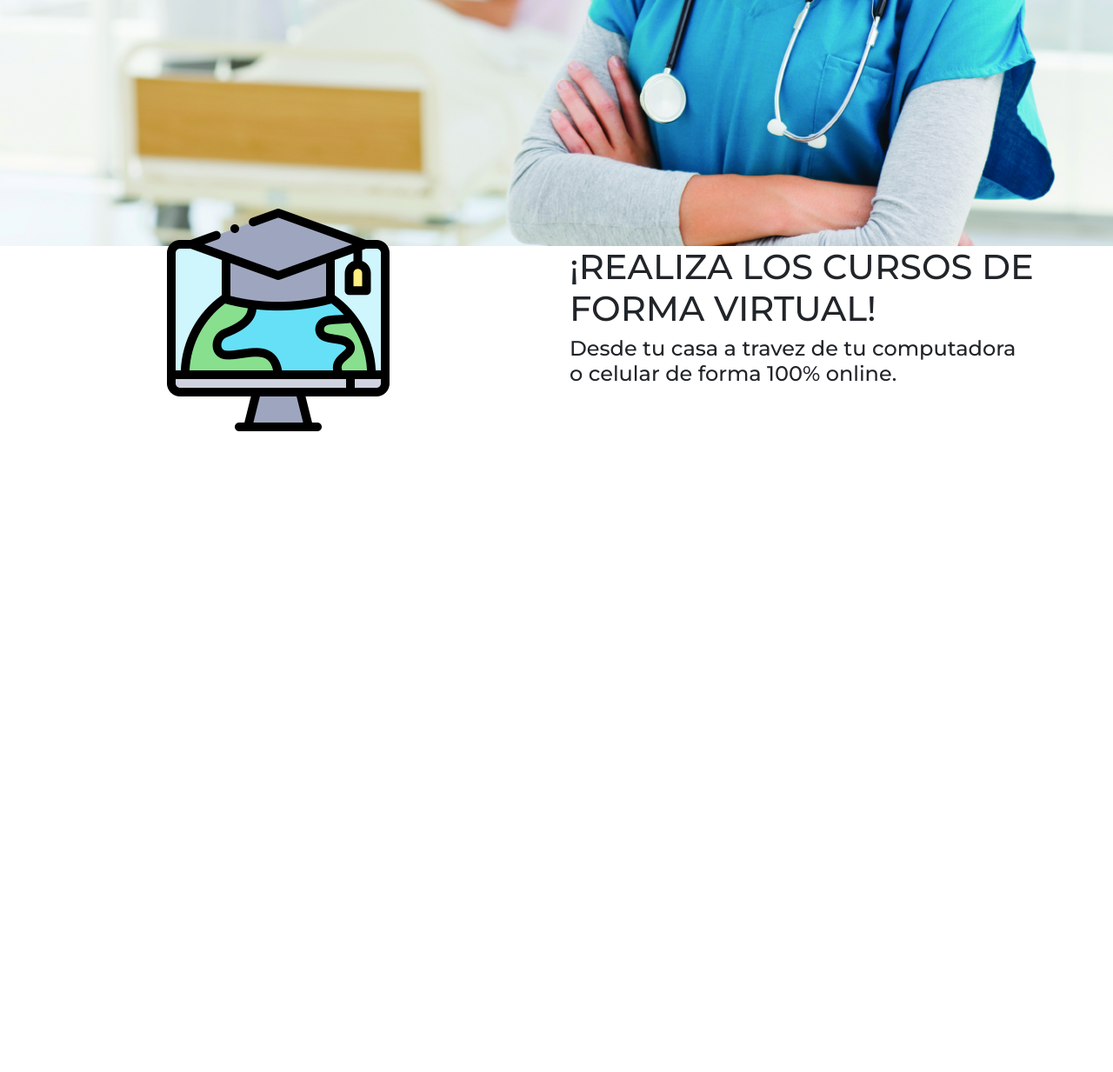
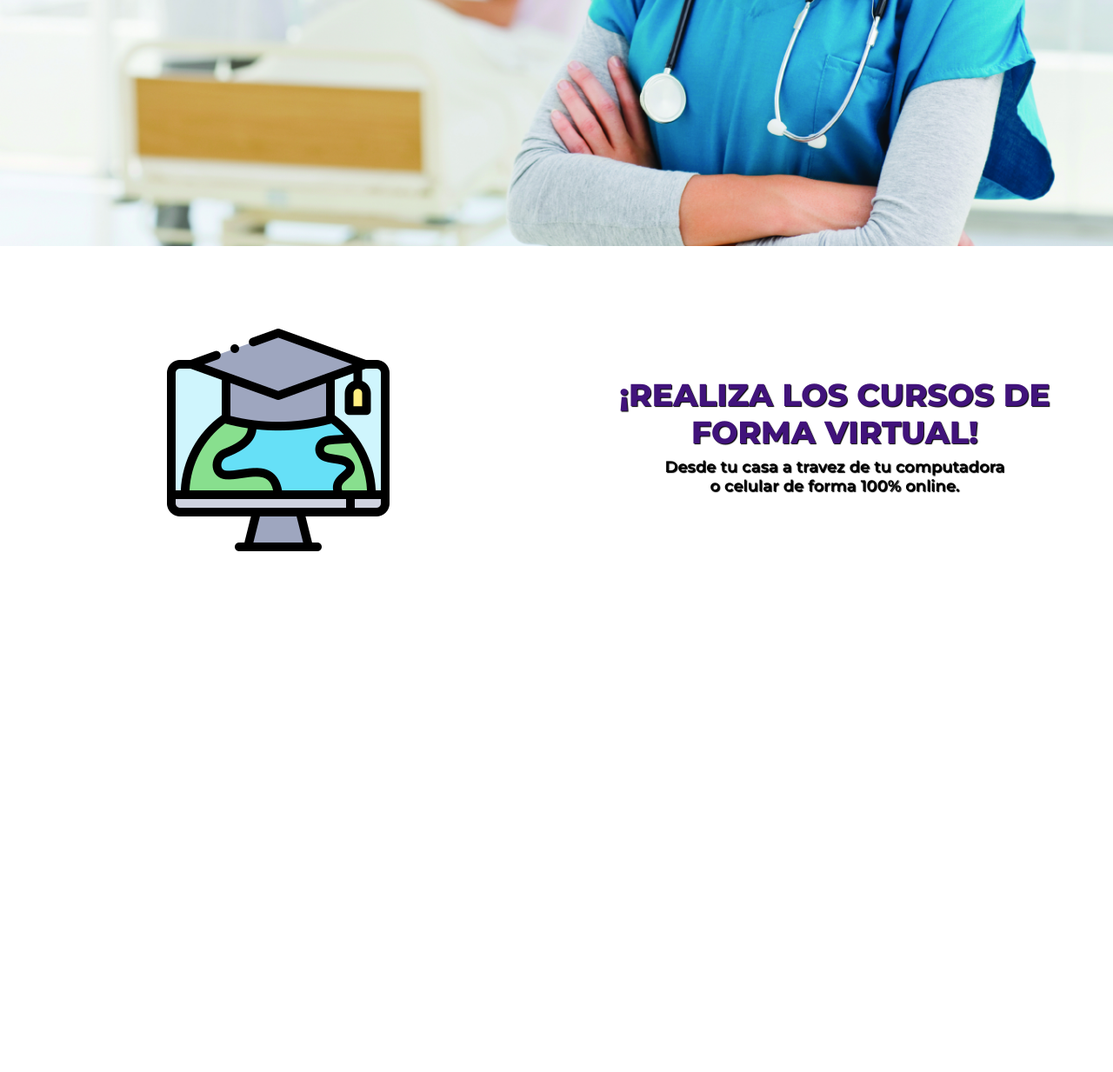
Before and after one commit to desqui92/IdemSalud, a PHP site: page / in a window 1280 px wide. Shown: the part 622-1855 px from the top of the page at 87% size. Before the commit the page ends 1118 px from the top, so only its background shows below. Run offline with PHP 8.4, Linux system fonts and the light colour scheme.

Commit message:
informacion

```diff
--- a/css/estilo.css
+++ b/css/estilo.css
@@ -79,32 +79,9 @@ html,body{
       color:white;
       text-shadow: 1px 1px 1px black;
     }
-    .cont-info{
-      margin-top:12%;
-    }
-
-    .titulo2{
-      font-weight: 800;
-      font-size: 36px;
-      text-align: center;
-      color:#41137b;
-      text-shadow: 1px 1px 1px black;
-    }
-    .descripcion2{
-      font-weight: 600;
-      font-size: 18px;
-      text-align: center;
-      color:black;
-      text-shadow: 1px 1px 1px black;
-    }
-
-
     .margenabajo{
       margin-bottom:10px;
-      }
-
-
-
+    }
 }
 @media screen and (min-width:700px) and (max-width:991px) {
 #cajasubmenu{
@@ -183,6 +160,29 @@ margin-bottom:10px;
   .cont-inicio{
     margin-top: 12%;
   }
+
+
+
+  /* INFO */
+  #info-seccion .cont-info{
+    margin-top: 12%;
+  }
+  .titulo2{
+    font-weight: 800;
+    font-size: 36px;
+    text-align: center;
+    color:#41137b;
+    text-shadow: 1px 1px 1px black;
+  }
+  .descripcion2{
+    font-weight: 600;
+    font-size: 18px;
+    text-align: center;
+    color:black;
+    text-shadow: 1px 1px 1px black;
+  }
+
+
 
   .imagenformavirtual{
     position: absolute;
--- a/index.php
+++ b/index.php
@@ -21,8 +21,8 @@
       </div>
     </div>
   </div>
-  <div class="container-fluid h-100 cont-info">
-    <div class="row">
+  <div class="container-fluid h-100" id="info-seccion">
+    <div class="row cont-info">
       <div class="col-6">
           <img src="img/worldwide.png" class="imagenformavirtual">
       </div>
```
